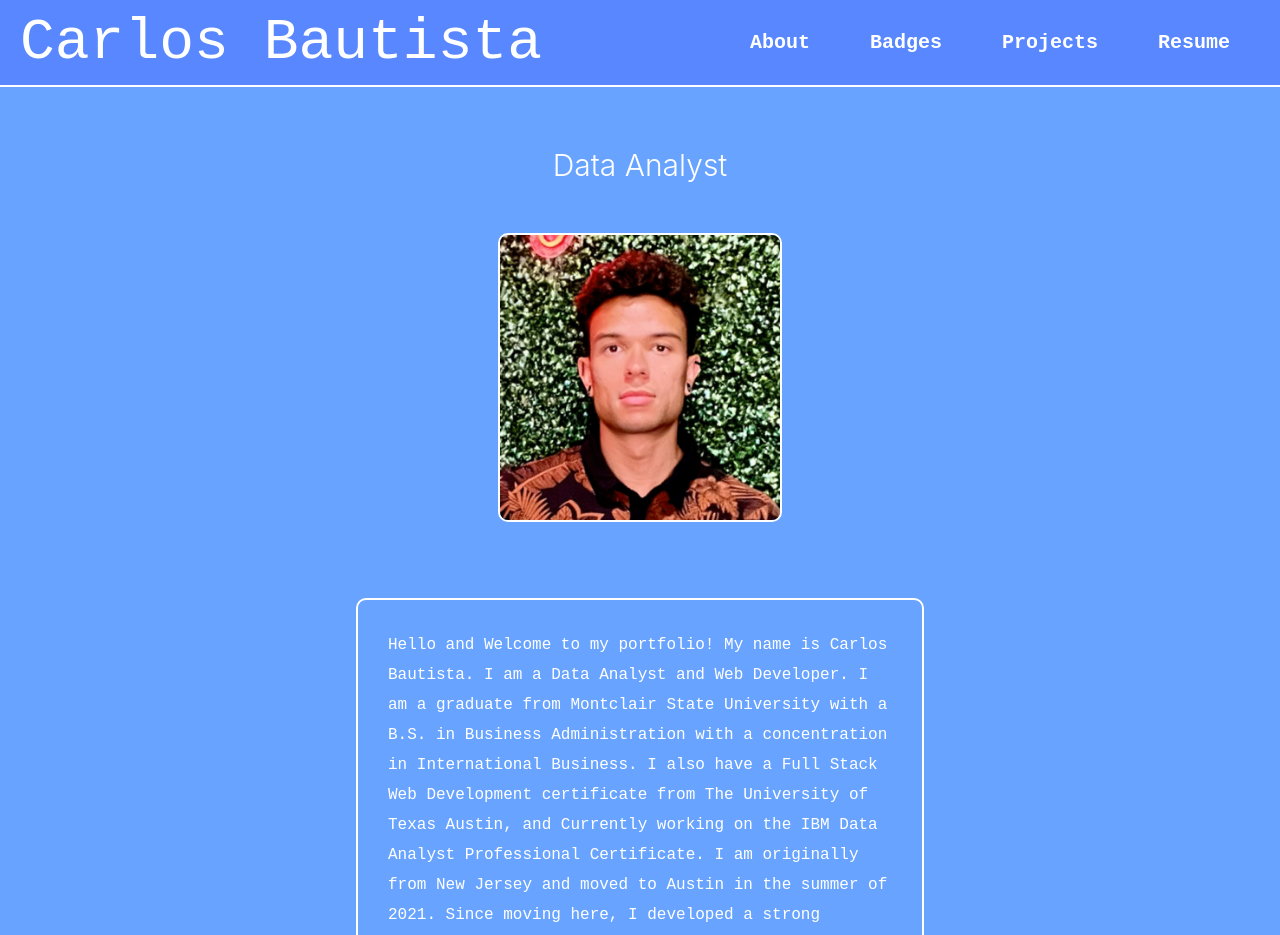
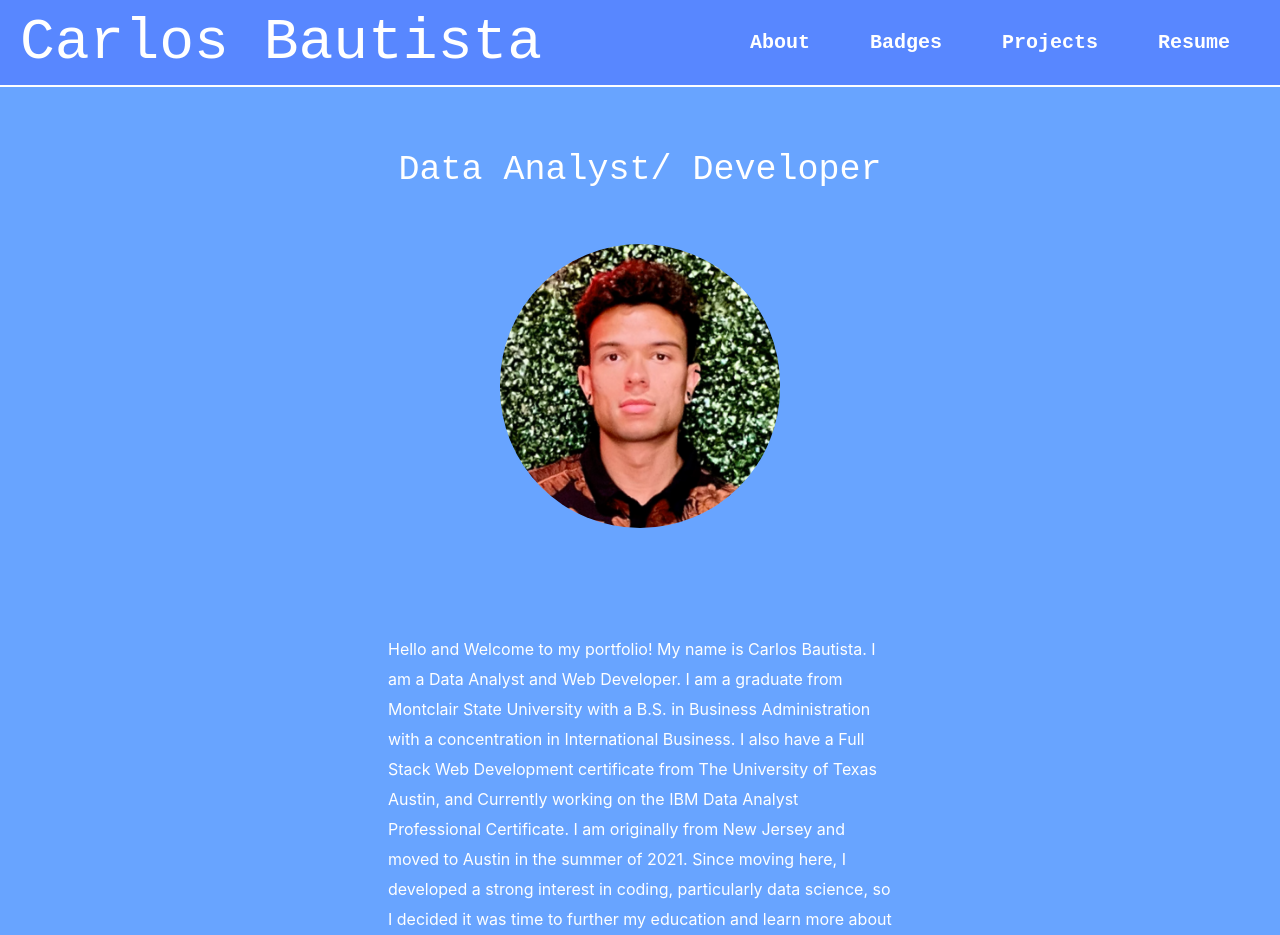
Before and after one commit to CxLos/CxLos-Portfolio, a React (Create React App) app in the folder cxlos20-portfolio/: page / in a window 1280 px wide. Shown: the top 935 px of the page. Built offline with nearby package versions, Linux system fonts and the light colour scheme.

Commit message:
played around with font and sizing

```diff
--- a/cxlos20-portfolio/src/App.css
+++ b/cxlos20-portfolio/src/App.css
@@ -64,7 +64,9 @@ header{
 }
 
 header h1 {
-  font-weight: 350;
+  font-size: 35px;
+  font-weight: normal;
+  font-family: 'Courier New', Courier, monospace;
 }
 
 a {
@@ -116,8 +118,8 @@ a {
 }
 
 .me {
-  border-radius: 10px;
-  border: 2px solid;
+  border-radius: 800px;
+  /* border: 2px solid; */
   border-color: rgb(255, 255, 255);
   /* box-shadow: 0px 0px 20px 0px white; */
   /* width: 280px;
@@ -144,9 +146,12 @@ a {
   /* display: flex;
   justify-content: center; */
   color: white;
-  border: 2px solid;
-  border-radius: 10px;
-  font-family: 'Courier New', Courier, monospace;
+  /* border-top: 2px solid;
+  border-bottom: 2px solid; */
+  /* border-left: 2px solid;
+  border-right: 2px solid; */
+  border-radius: 20px;
+  /* font-family: 'Courier New', Courier, monospace; */
   /* border-color: rgb(255, 255, 255); */
   /* border-color: rgb(0, 49, 198); */
   /* box-shadow: 0px 0px 10px 0px rgb(255, 255, 255); */
--- a/cxlos20-portfolio/src/components/pages/about.js
+++ b/cxlos20-portfolio/src/components/pages/about.js
@@ -5,7 +5,7 @@ const About = () => {
         <div className="page">
 
             <header>
-                <h1>Data Analyst</h1>
+                <h1>Data Analyst/ Developer</h1>
             </header>
             <div>
             <div data-iframe-width="150" data-iframe-height="270" data-share-badge-id="61842971-ed83-498b-bf71-e0af10ad4648" data-share-badge-host="https://www.credly.com"></div><script type="text/javascript" async src="//cdn.credly.com/assets/utilities/embed.js"></script>
```
